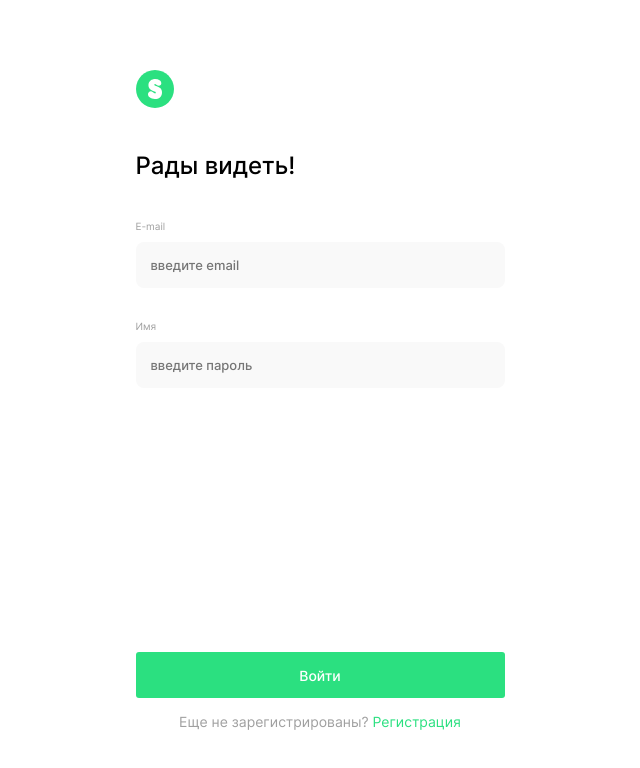
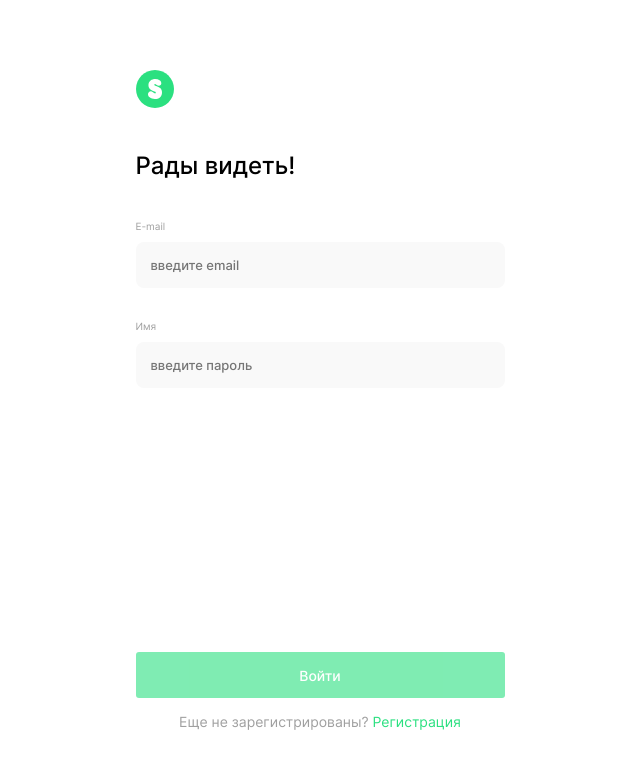
Before and after one commit to inkinyam/movies-explorer-frontend, a React (Create React App) app: page /signin in a window 1280 px wide. Shown: the top 768 px of the page, without its empty margins (320-960 px from the left). Built offline with nearby package versions, Linux system fonts and the light colour scheme.

Commit message:
fix: заблокировать кнопку регистрации/входа при невалидной форме

```diff
--- a/src/components/App/App.js
+++ b/src/components/App/App.js
@@ -278,7 +278,6 @@ const App = () => {
         setFoundedSavedMovies((movies) => [...movies, savedMovie]);
       })
       .catch((err) => {
-        console.log(err);
         setTextError(err.status === 401 ? 'Вам нужно авторизоваться' : 'При сохранении фильма произошла ошибка.');
       })
       .finally(() => {
--- a/src/components/Login/Login.js
+++ b/src/components/Login/Login.js
@@ -5,8 +5,14 @@ import { useInputValidator } from '../../utils/customHooks/inputValidator';
 
 
 const Login = ({onLogin, textError}) => {
-  const inputControl        = useInputValidator();
-  const { email, password } = inputControl.errors;
+  const [isValid, setIsValid] = React.useState(false);
+  const inputControl          = useInputValidator();
+  const { email, password }   = inputControl.errors;
+
+  React.useEffect(() => {
+    setIsValid(inputControl.isValid)
+  }, [ inputControl.isValid]);
+
 
   const handleSubmit = (evt) => {
     evt.preventDefault();
@@ -53,7 +59,11 @@ const Login = ({onLogin, textError}) => {
         <span className = {`auth__err ${inputControl?.errors?.password && "auth__err_show"}`}>{password}</span>
         <span className = {authErrorClassName}>{textError}</span>
 
-        <button type="submit" className="auth__submit">Войти</button>
+        <button type="submit"
+                className={`auth__submit ${(!isValid && 'auth__submit_disabled')}`}
+                disabled  = {(!isValid && 'disabled')}>
+                Войти
+        </button>
         <p className='auth__advice'>Еще не зарегистрированы? <Link className='auth__link' to="/signup">Регистрация</Link></p>
       </form>
 
--- a/src/components/Promo/Poromo.js
+++ b/src/components/Promo/Poromo.js
@@ -1,4 +1,4 @@
-import { Link, animateScroll as scroll } from "react-scroll";
+import { Link } from "react-scroll";
 
 import Logo from "../../images/promo-logo.svg"
 
--- a/src/components/Register/Register.css
+++ b/src/components/Register/Register.css
@@ -108,6 +108,11 @@
   transition: opacity .2s ease-in;
 }
 
+.auth__submit_disabled {
+  opacity: .6;
+  pointer-events: none;
+}
+
 .auth__errText {
   padding-top: 20%;
   font-weight: 400;
--- a/src/components/Register/Register.js
+++ b/src/components/Register/Register.js
@@ -4,9 +4,14 @@ import { Link } from 'react-router-dom';
 import { useInputValidator } from '../../utils/customHooks/inputValidator';
 
 const Register = ({onRegister, textError}) => {
-
+  const [isValid, setIsValid]     = React.useState(false);
   const inputControl              = useInputValidator();
   const { name, email, password } = inputControl.errors;
+
+
+  React.useEffect(() => {
+    setIsValid(inputControl.isValid)
+  }, [ inputControl.isValid]);
 
   const handleSubmit = (e) => {
     e.preventDefault();
@@ -67,7 +72,11 @@ const Register = ({onRegister, textError}) => {
                />
         <span className = {`auth__err ${inputControl?.errors?.password && "auth__err_show"}`}>{password}</span>
         <span className = {authErrorClassName}>{textError}</span>
-        <button type="submit" className="auth__submit">Зарегистрироваться</button>
+        <button type="submit"
+                className={`auth__submit ${(!isValid && 'auth__submit_disabled')}`}
+                disabled  = {(!isValid && 'disabled')}>
+                  Зарегистрироваться
+        </button>
         <p className='auth__advice'>Уже зарегистрированы? <Link className='auth__link' to="/signin">Войти</Link></p>
       </form>
 
```
